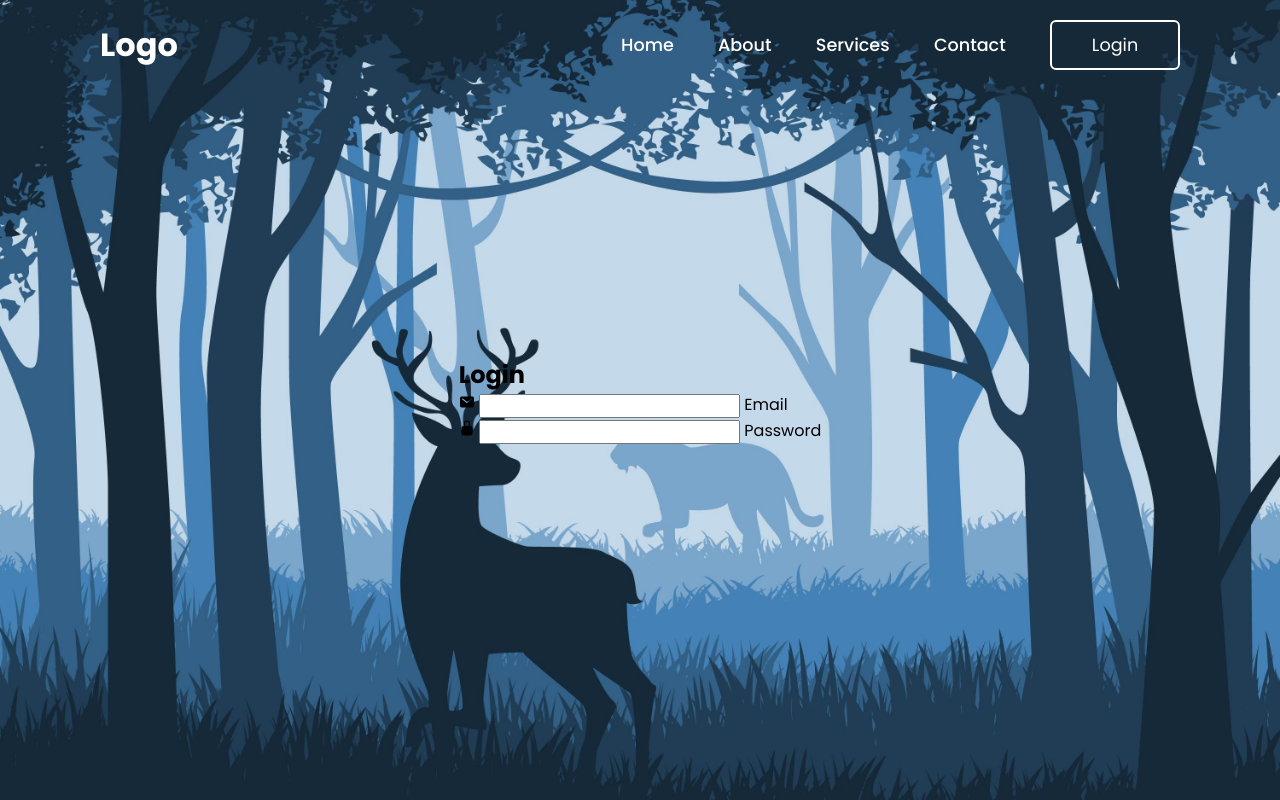
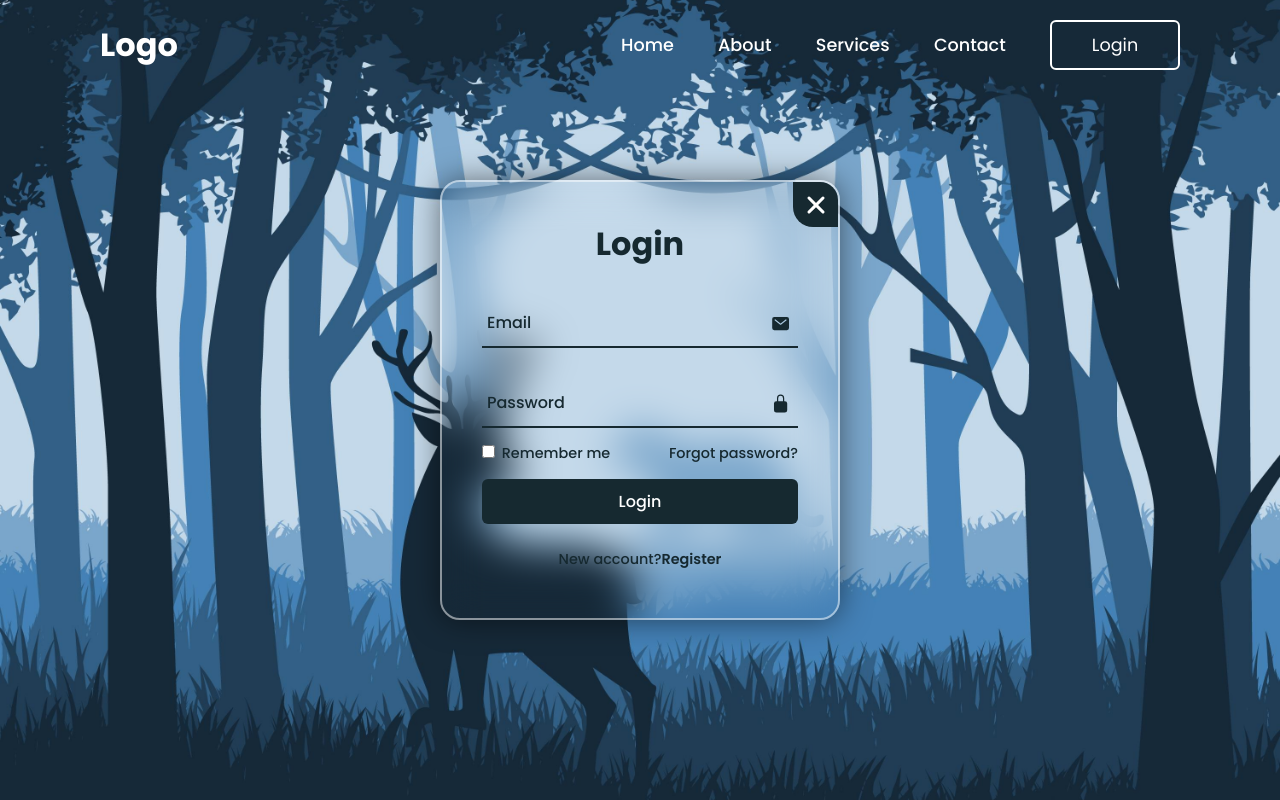
Before and after one commit to A1oneeee/WebTutoWood, a plain HTML site: page index.html in a window 1280 px wide. Both pictures are taken after a click on the button "Login". Drawn offline with nearby package versions, Linux system fonts and the light colour scheme.

Commit message:
Add files via upload

```diff
--- a/index.html
+++ b/index.html
@@ -19,18 +19,57 @@
         </nav>
     </header>
     <div class="wrapper">
-        <div class="form-box-login">
+        <span class="icon-close"><ion-icon name="close"></ion-icon></span>
+        <div class="form-box login">
             <h2>Login</h2>
             <form action="#">
                 <div class="input-box">
                     <span class="icon"><ion-icon name="mail"></ion-icon></span>
-                    <input type="email" required>
+                    <input type="text" required>
                     <label>Email</label>
                 </div>
                 <div class="input-box">
                     <span class="icon"><ion-icon name="lock-closed"></ion-icon></span>
                     <input type="password" required>
                     <label>Password</label>
+                </div>
+                <div class="remember-forgot">
+                    <label><input type="checkbox">
+                    Remember me</label>
+                    <a href="#">Forgot password?</a>
+                </div>
+                <button type="submit" class="btn">Login</button>
+                <div class="login-register">
+                    <p>New account?<a href="#" class="register-link">Register</a></p>
+                </div>
+            </form>
+        </div>
+
+        <div class="form-box register">
+            <h2>Register</h2>
+            <form action="#">
+                <div class="input-box">
+                    <span class="icon"><ion-icon name="person"></ion-icon></span>
+                    <input type="text" required>
+                    <label>Username</label>
+                </div>
+                <div class="input-box">
+                    <span class="icon"><ion-icon name="mail"></ion-icon></span>
+                    <input type="text" required>
+                    <label>Email</label>
+                </div>
+                <div class="input-box">
+                    <span class="icon"><ion-icon name="lock-closed"></ion-icon></span>
+                    <input type="password" required>
+                    <label>Password</label>
+                </div>
+                <div class="remember-forgot">
+                    <label><input type="checkbox">
+                    I agree to the terms</label>
+                </div>
+                <button type="submit" class="btn">Register</button>
+                <div class="login-register">
+                    <p>Already have an account? <a href="#" class="login-link">Login</a></p>
                 </div>
             </form>
         </div>
--- a/script.js
+++ b/script.js
@@ -0,0 +1,20 @@
+const wrapper = document.querySelector('.wrapper');
+const loginLink = document.querySelector('.login-link');
+const registerLink = document.querySelector('.register-link');
+const btnPopup = document.querySelector('.btnLogin-popup');
+const iconClose = document.querySelector('.icon-close');
+
+registerLink.addEventListener('click', () =>{
+    wrapper.classList.add('active');
+});
+loginLink.addEventListener('click', () =>{
+    wrapper.classList.remove('active');
+});
+
+btnPopup.addEventListener('click', () =>{
+    wrapper.classList.add('active-popup');
+});
+
+iconClose.addEventListener('click', () =>{
+    wrapper.classList.remove('active-popup');
+});
--- a/style.css
+++ b/style.css
@@ -74,3 +74,155 @@ header{
     color: #162930;
 
 }
+.wrapper {
+    position: relative;
+    width: 400px;
+    height: 440px;
+    background: transparent;
+    border: 2px solid rgba(255,255,255,.5);
+    border-radius:20px;
+    backdrop-filter: blur(20px);
+    box-shadow: 0 0 30px rgba(0,0,0,.5);
+    display:flex;
+    justify-content: center;
+    align-items: center;
+    overflow: hidden;
+    transform:scale(0);
+    transition: transform .5s ease , height .2s ease;
+}
+.wrapper.active-popup{
+    transform: scale(1);
+}
+.wrapper.active{
+    height: 520px;
+}
+.wrapper .icon-close{
+    position: absolute;
+    top: 0;
+    right: 0;
+    width: 45px;
+    height: 45px;
+    background: #162930;
+    font-size: 2em;
+    color: white;
+    display: flex;
+    justify-content: center;
+    align-items: center;
+    border-bottom-left-radius: 20px;
+    cursor: pointer;
+    z-index: 1;
+}
+.wrapper .form-box{
+    width:100%;
+    padding:40px;
+}
+.wrapper .form-box.login{
+    transition: transform .10s ease;
+    transform: translateX(0);
+}
+.wrapper.active .form-box.login{
+    transition: none;
+    transform: translateX(-400px);
+}
+.wrapper .form-box.register{
+    position: absolute;
+    transition:none;
+    transform: translateX(400px);
+}
+
+.wrapper.active .form-box.register{
+    transition: transform .10s ease;
+    transform: translateX(0);
+}
+.form-box h2{
+    font-size: 2em;
+    color: #162930;
+    text-align: center;
+}
+.input-box{
+    position:relative;
+    width:100%;
+    height: 50px;
+    border-bottom: 2px solid #162930;
+    margin: 30px 0;
+}
+.input-box label{
+    position: absolute;
+    top: 50%;
+    left: 5px;
+    transform: translateY(-50%);
+    font-size: 1em;
+    color:#162930;
+    font-weight: 500;
+    pointer-events: none;
+    transition: .5s;
+}
+.input-box input:focus~label,
+.input-box input:valid~label{
+    top: -5px;
+}
+.input-box input{
+    width: 100%;
+    height: 100%;
+    background: transparent;
+    border: none;
+    outline: none;
+    font-size: 1em;
+    color:#162930;
+    font-weight: 600;
+    padding: 0 35px 0 5px;
+}
+.input-box .icon {
+    position: absolute;
+    right: 8px;
+    font-size: 1.2em;
+    color:#162930;
+    line-height: 57px;
+}
+.remember-forgot{
+    font-size: .9em;
+    color:#162930;
+    font-weight: 500;
+    margin: -15px 0 15px;
+    display: flex;
+    justify-content: space-between;
+}
+.remember-forgot label input{
+    accent-color: #162930;
+    margin-right: 3px;
+}
+.remember-forgot a{
+    color:#162930;
+    text-decoration: none;
+}
+.remember-forgot a:hover {
+    text-decoration: underline;
+}
+.btn{
+    width: 100%;
+    height: 45px;
+    background: #162930;
+    border: none;
+    outline: none;
+    border-radius: 6px;
+    cursor: pointer;
+    font-size: 1em;
+    color: white;
+    font-weight: 500;
+}
+
+.login-register {
+    font-size: .9em;
+    color:#162930;
+    text-align: center;
+    font-weight: 500;
+    margin: 25px 0 10px;
+}
+.login-register p a{
+    color:#162930;
+    text-decoration: none;
+    font-weight: 600;
+}
+.login-register p a:hover{
+    text-decoration: underline;
+}
```
